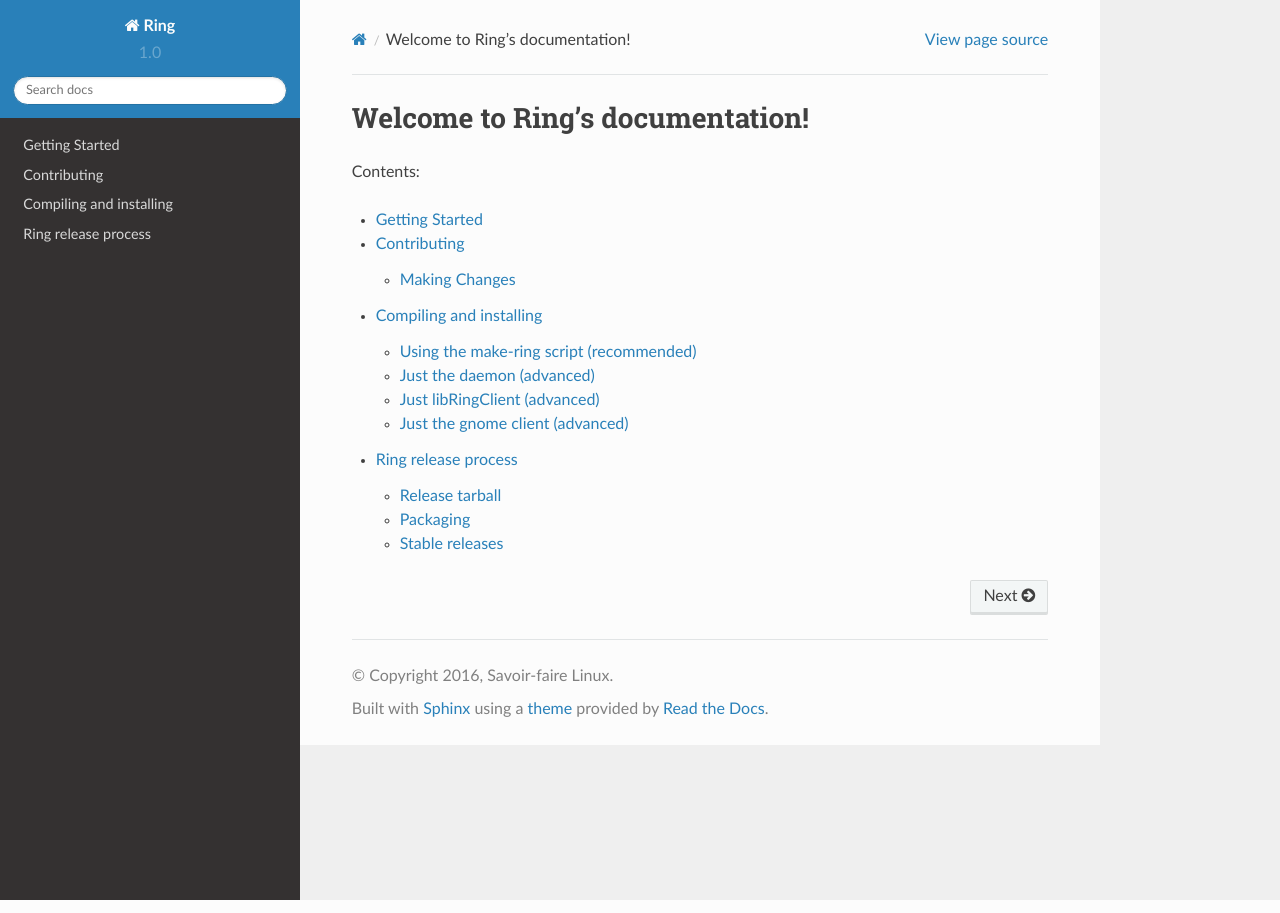
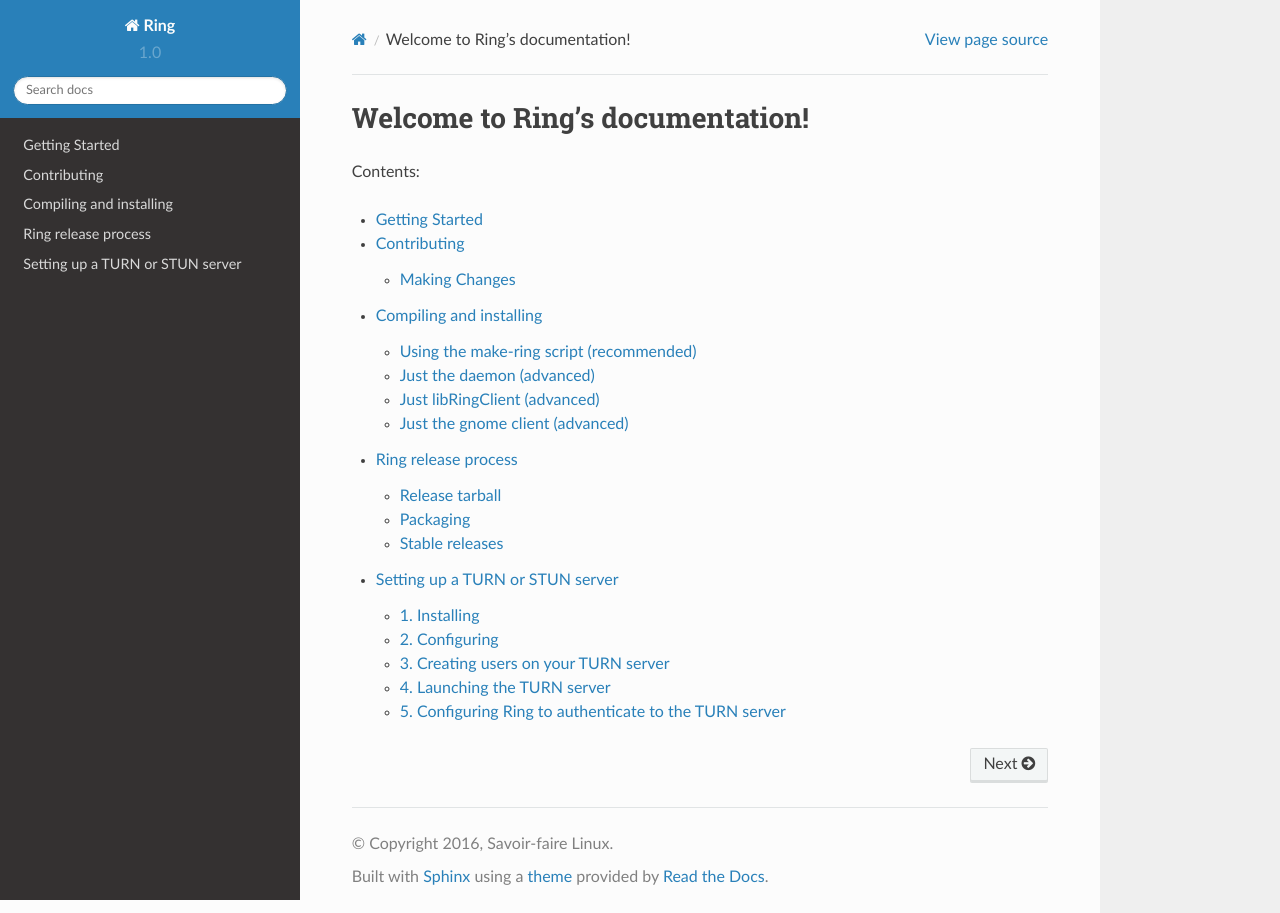
Before and after one commit to savoirfairelinux/jami-project, a Sphinx documentation site: the page built from docs/source/index.rst, in a window 1280 px wide. Built offline with Sphinx 7.4.7 and the Read the Docs theme 2.0.0, drawn with Linux system fonts in a browser that asks for light colours.

Commit message:
Added guide on setting up a TURN/STUN server
Change-Id: I86718a10b03ab2281405f0c474281babdc7615ec

```diff
--- a/docs/source/index.rst
+++ b/docs/source/index.rst
@@ -10,3 +10,4 @@
    contributing
    compiling_and_installing/index
    releasing
+   setting_up_turn_stun
--- /dev/null
+++ b/docs/source/setting_up_turn_stun.rst
@@ -0,0 +1,63 @@
+Setting up a TURN or STUN server
+================================
+
+Ring can be configured to use TURN or STUN servers (`RFC5766 <https://tools.ietf.org/html/rfc5766>`_) to establish a connection between two peers.
+
+In this guide, we will setup a `coturn <https://github.com/coturn/coturn>`_ server. There are other TURN/STUN server implementations available under a free license. See `TurnServer <http://turnserver.sourceforge.net/>`_ and `Restund <http://www.creytiv.com/restund.html>`_.
+
+1. Installing
+#############
+
+COTURN is available in most Linux distributions. On Debian, install it with the following command:
+
+.. code-block:: bash
+
+    apt-get install coturn
+
+2. Configuring
+##############
+
+Here is a basic ``turnserver.conf`` file:
+
+.. code-block:: none
+
+    listening-port=10000
+    listening-ip=192.95.9.63
+    min-port=10000
+    max-port=30000
+    lt-cred-mech
+    userdb=/root/coturn-aviau/turndb
+    realm=sfl
+    no-stun
+
+3. Creating users on your TURN server
+#####################################
+
+To create users on your TURN server, use the _turnadmin_ binary.
+
+.. code-block:: bash
+
+    turnadmin -a -u bob -p secretpassword -r sfl
+
+
+4. Launching the TURN server
+############################
+
+.. code-block:: bash
+
+    turnserver -c turnserver.conf
+
+
+5. Configuring Ring to authenticate to the TURN server
+######################################################
+
+You may configure Ring to use your TURN server from the advanced tab your account settings:
+
+============== ============================ ======================
+   Field                 Value                   Example
+============== ============================ ======================
+**server url** host and port of your server bootstrap.ring.cx:3478
+**username**   username                     bob
+**password**   password                     secretpassword
+**realm**      realm                        sfl
+============== ============================ ======================
```
